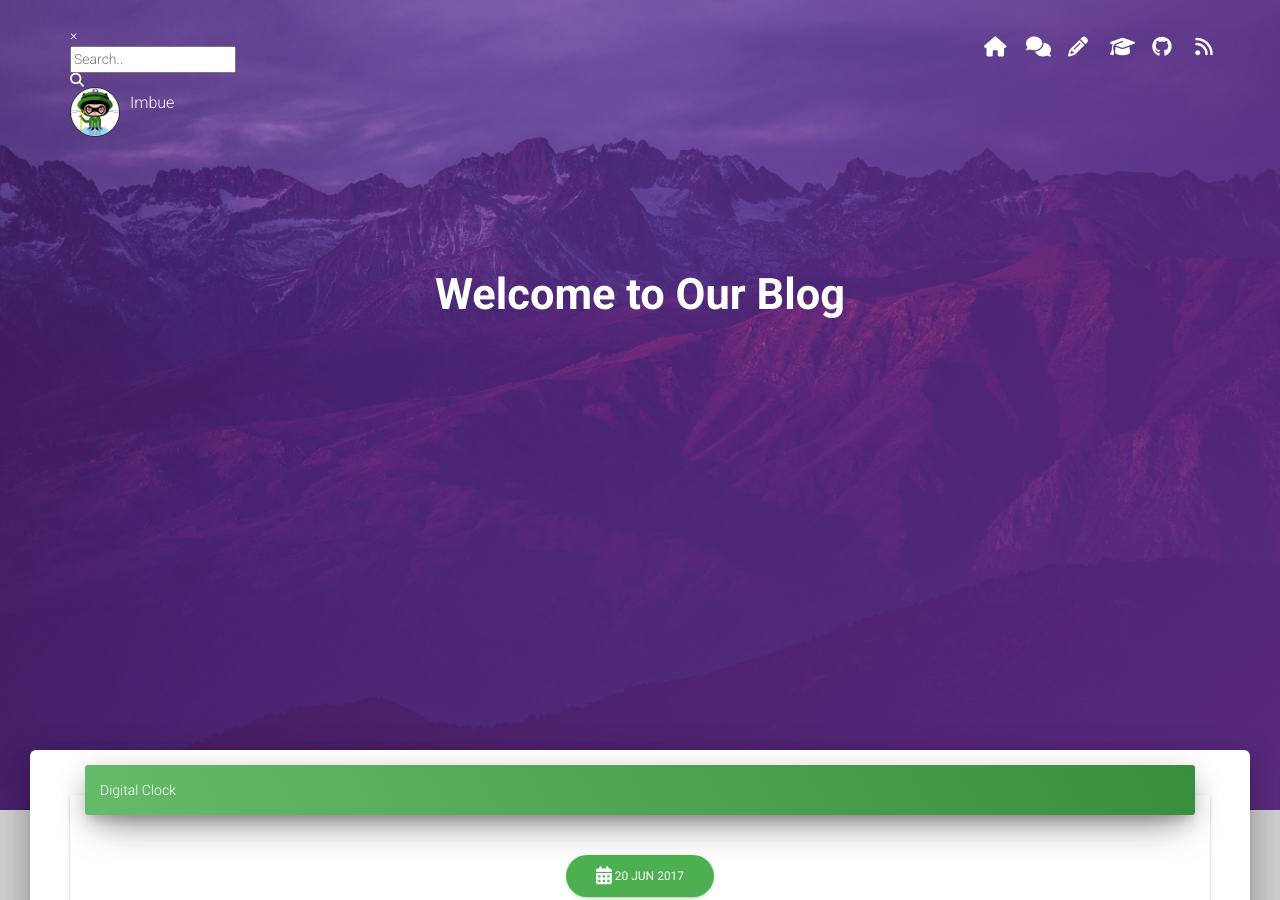
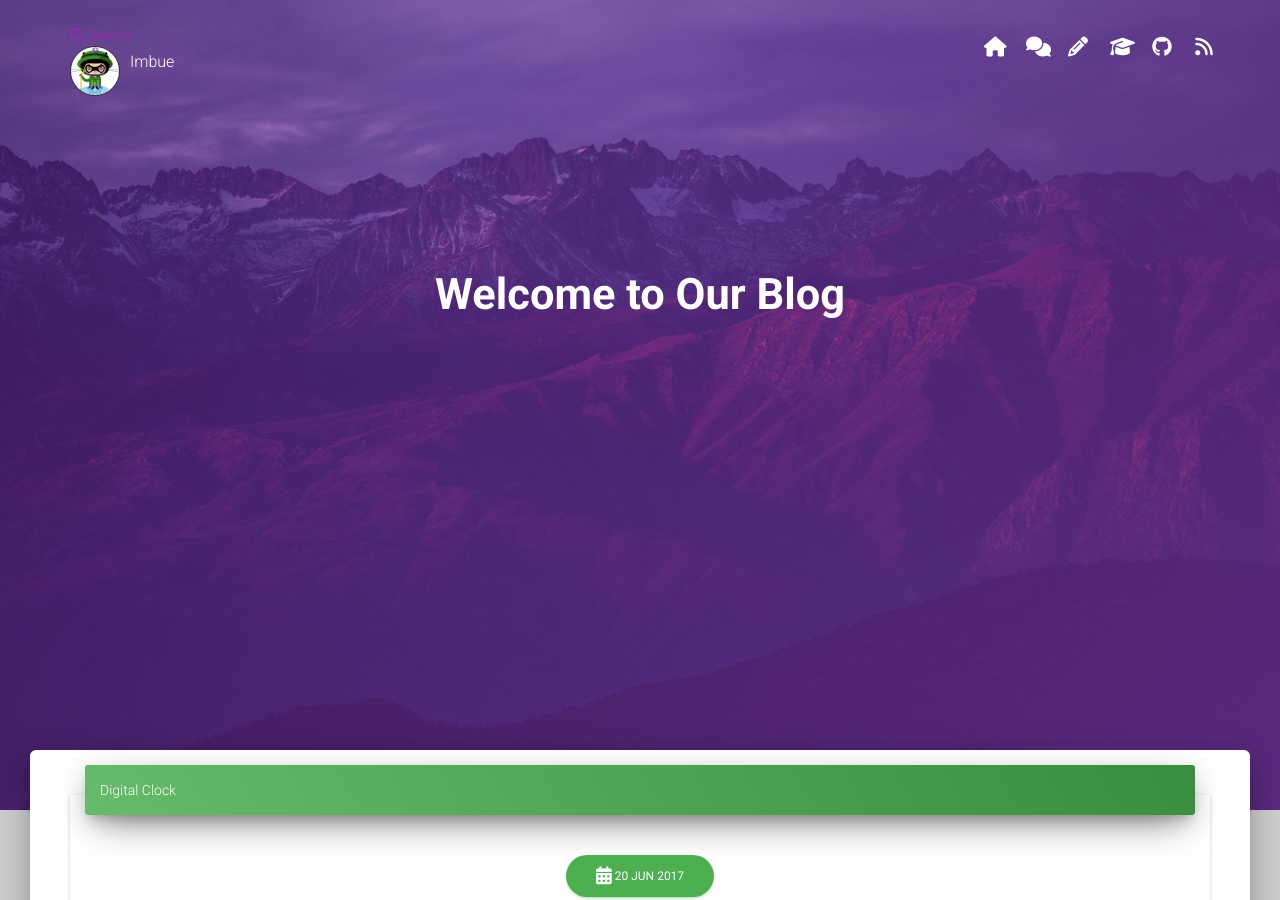
Before and after one commit to tip4programs/imbue, a Jekyll site: the page built from index.html, in a window 1280 px wide and 900 px high. Built offline with Jekyll 4.4.1, drawn with Linux system fonts in a browser that asks for light colours; nearby versions of some CDN libraries; the list of posts is cut into pages by our own code; comment, search, counter and statistics services are not loaded; a style sheet for code colours, icons or effects is not loaded.

Commit message:
Update site_search.html

```diff
--- a/_includes/site_search.html
+++ b/_includes/site_search.html
@@ -1,18 +1 @@
- <div id="myOverlay" class="search">
-  <span class="closebtn" onclick="closeSearch()" title="Close Overlay">×</span>
-  <div class="search-content">
-  <!-- <form> -->
-  <input class="formcontrol search__input" type="text" placeholder="Search.." id="js-search__input">
-  <!-- </form> -->
-    </div>
-    <ul class="search__results" id="js-search__results"></ul>
-  </div>
-<i class="searchBtn fa fa-search" onclick="openSearch()"></i>
-<!-- <script>
-  superSearch({
-	searchFile: '/feed.xml',
-	searchSelector: '#js-search', // CSS Selector for search container element.
-	inputSelector: '#js-search__input', // CSS selector for <input>
-	resultsSelector: '#js-search__results' // CSS selector for results container
-});
-  </script> -->
+<a href="javascript:void(0)" onclick="superSearch.toggle()"><i class="fa fa-search" aria-hidden="true"></i> Search</a>
```
